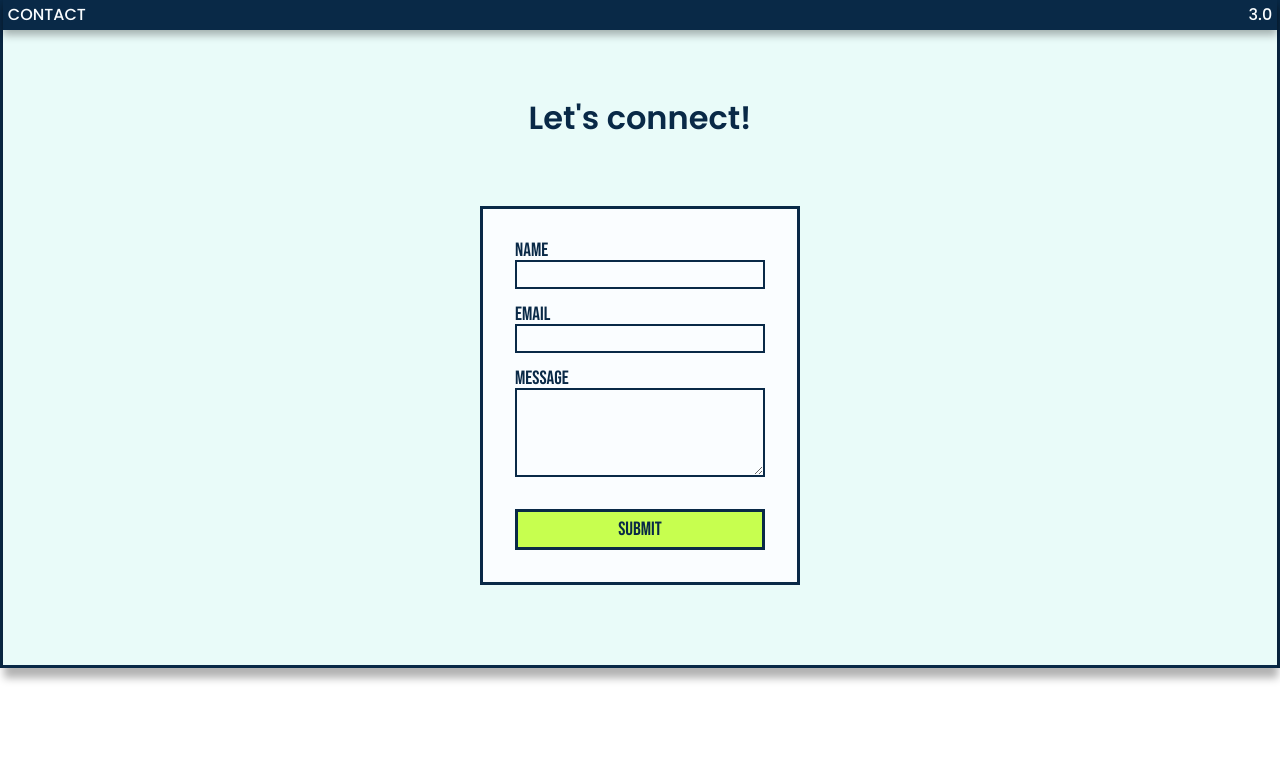
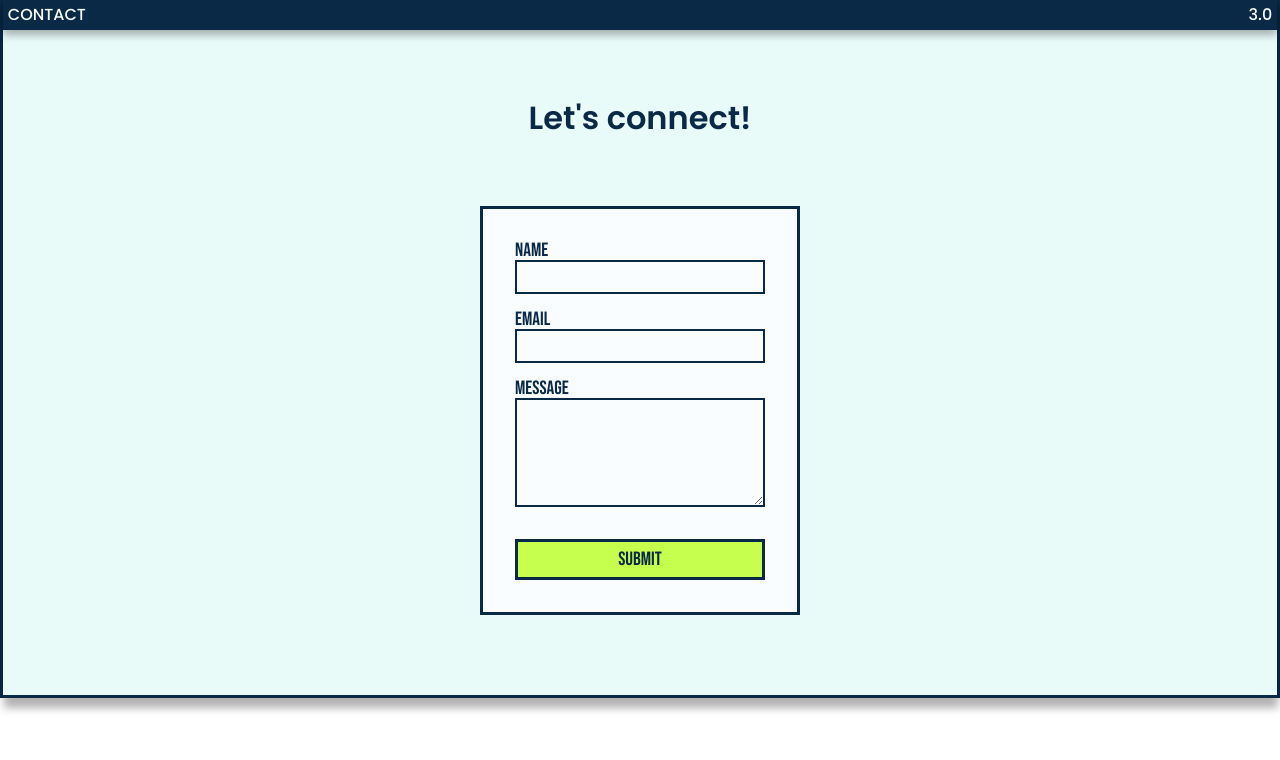
Before and after one commit to a-stepanian/portfolio, a React (Create React App) app: page / in a window 1280 px wide. Shown: the part 8406-9166 px from the top of the page. Built offline with nearby package versions, Linux system fonts and the light colour scheme.

Commit message:
work on mobile styling issues

```diff
--- a/src/components/contact/ContactForm.js
+++ b/src/components/contact/ContactForm.js
@@ -51,8 +51,9 @@ const Wrapper = styled.form`
     appearance: none;
     padding: 0.15rem;
     border: 0.15rem solid var(--black);
-    border-radius: none;
+    border-radius: 0;
     background-color: var(--white);
+    font-size: 16px;
     &:focus {
       outline: none;
       outline: 0.15rem solid var(--main);
--- a/src/components/experience/StateCube.js
+++ b/src/components/experience/StateCube.js
@@ -108,6 +108,7 @@ const Wrapper = styled.div`
       text-align: center;
       font-size: 0.5rem;
       font-weight: 900;
+      white-space: nowrap;
     }
     .state-college {
       font-size: 0.4rem;
```
